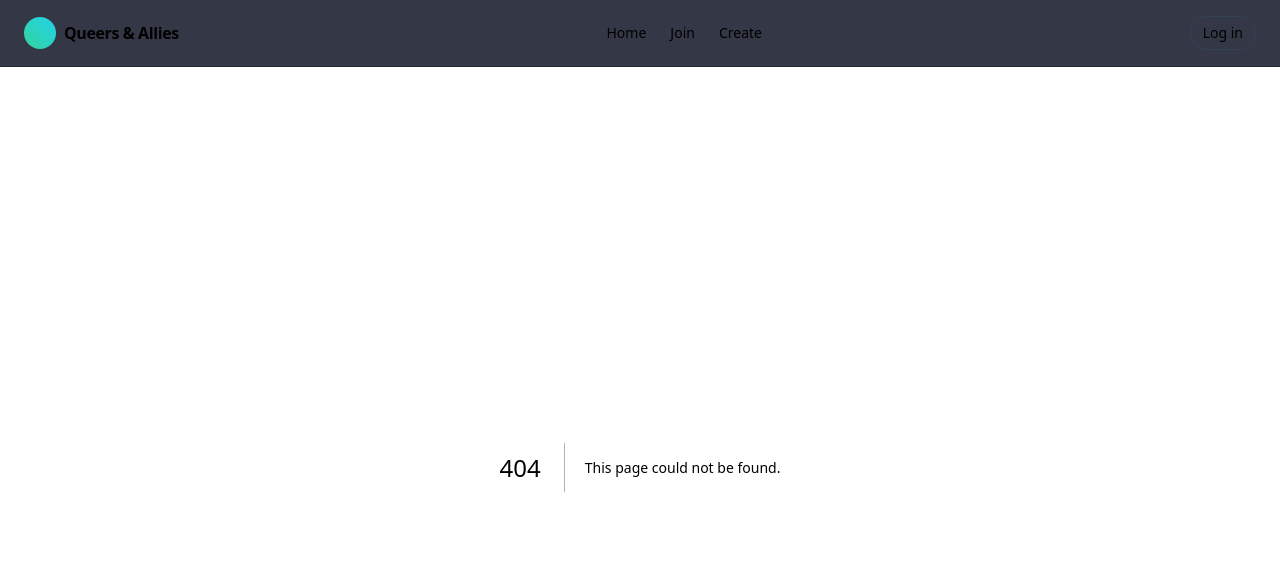
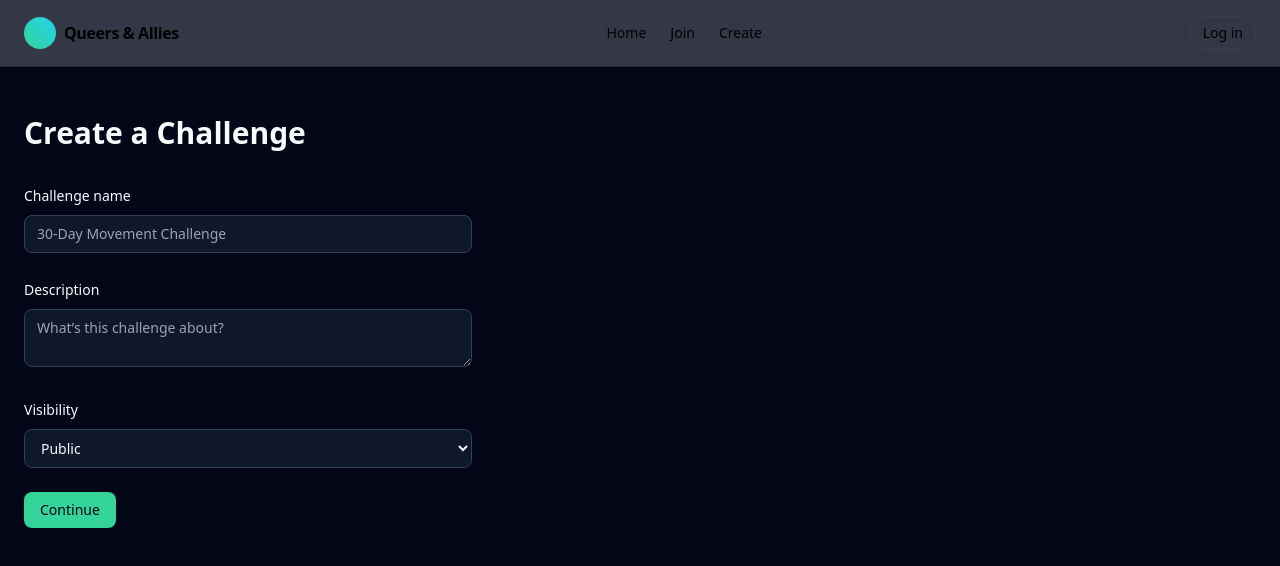
Before and after one commit to haydennglenn9-3385/challenge-app, a Next.js app: page /create in a window 1280 px wide. Before the commit this address had no page. Shown: the top 566 px of the page. Built offline with nearby package versions, Linux system fonts and the light colour scheme.

Commit message:
add navbar, home, join, and create pages

```diff
--- /dev/null
+++ b/app/create/page.tsx
@@ -0,0 +1,37 @@
+export default function CreateChallengePage() {
+  return (
+    <main className="min-h-screen bg-slate-950 text-slate-50 px-6 py-12 space-y-8">
+      <h1 className="text-3xl font-semibold">Create a Challenge</h1>
+
+      <form className="space-y-6 max-w-md">
+        <div>
+          <label className="text-sm font-medium">Challenge name</label>
+          <input
+            className="mt-2 w-full px-3 py-2 rounded-lg bg-slate-900 border border-slate-700 text-sm"
+            placeholder="30‑Day Movement Challenge"
+          />
+        </div>
+
+        <div>
+          <label className="text-sm font-medium">Description</label>
+          <textarea
+            className="mt-2 w-full px-3 py-2 rounded-lg bg-slate-900 border border-slate-700 text-sm"
+            placeholder="What’s this challenge about?"
+          />
+        </div>
+
+        <div>
+          <label className="text-sm font-medium">Visibility</label>
+          <select className="mt-2 w-full px-3 py-2 rounded-lg bg-slate-900 border border-slate-700 text-sm">
+            <option>Public</option>
+            <option>Private (code required)</option>
+          </select>
+        </div>
+
+        <button className="px-4 py-2 rounded-lg bg-emerald-400 text-slate-950 font-medium text-sm hover:bg-emerald-300 transition">
+          Continue
+        </button>
+      </form>
+    </main>
+  );
+}
--- /dev/null
+++ b/app/join/page.tsx
@@ -0,0 +1,28 @@
+export default function JoinPage() {
+  return (
+    <main className="min-h-screen bg-slate-950 text-slate-50 px-6 py-12 space-y-8">
+      <h1 className="text-3xl font-semibold">Join a Challenge</h1>
+
+      <div className="space-y-6 max-w-md">
+        <div>
+          <h2 className="text-sm font-medium text-emerald-300">Browse public challenges</h2>
+          <p className="text-xs text-slate-400">See what’s open to everyone.</p>
+          <button className="mt-2 px-4 py-2 rounded-lg bg-slate-800 hover:bg-slate-700 transition text-sm">
+            View public challenges
+          </button>
+        </div>
+
+        <div>
+          <h2 className="text-sm font-medium text-emerald-300">Enter a private code</h2>
+          <input
+            placeholder="ABC123"
+            className="mt-2 w-full px-3 py-2 rounded-lg bg-slate-900 border border-slate-700 text-sm"
+          />
+          <button className="mt-3 px-4 py-2 rounded-lg bg-emerald-400 text-slate-950 font-medium text-sm hover:bg-emerald-300 transition">
+            Join challenge
+          </button>
+        </div>
+      </div>
+    </main>
+  );
+}
--- a/app/page.tsx
+++ b/app/page.tsx
@@ -1,17 +1,6 @@
 export default function Home() {
   return (
     <main className="min-h-screen bg-slate-950 text-slate-50 flex flex-col">
-
-      {/* Top bar */}
-      <header className="w-full border-b border-slate-800 px-6 py-4 flex items-center justify-between">
-        <div className="flex items-center gap-2">
-          <div className="h-8 w-8 rounded-full bg-gradient-to-tr from-emerald-400 to-cyan-400" />
-          <span className="font-semibold tracking-tight">Queers & Allies Challenges</span>
-        </div>
-        <button className="text-sm px-3 py-1.5 rounded-full border border-slate-700 hover:border-emerald-400 hover:text-emerald-300 transition">
-          Log in
-        </button>
-      </header>
 
       {/* Main content */}
       <section className="flex-1 flex flex-col items-center justify-center px-6 py-12 space-y-6">
@@ -35,12 +24,18 @@ export default function Home() {
         </p>
 
         <div className="flex flex-col sm:flex-row gap-3 justify-center pt-4">
-          <button className="px-5 py-2.5 rounded-full bg-emerald-400 text-slate-950 font-medium text-sm hover:bg-emerald-300 transition">
+          <a
+            href="/create"
+            className="px-5 py-2.5 rounded-full bg-emerald-400 text-slate-950 font-medium text-sm hover:bg-emerald-300 transition text-center"
+          >
             Start a new challenge
-          </button>
-          <button className="px-5 py-2.5 rounded-full border border-slate-700 text-sm hover:border-slate-500 transition">
+          </a>
+          <a
+            href="/join"
+            className="px-5 py-2.5 rounded-full border border-slate-700 text-sm hover:border-slate-500 transition text-center"
+          >
             Join with a code
-          </button>
+          </a>
         </div>
 
         {/* Feature cards */}
```
